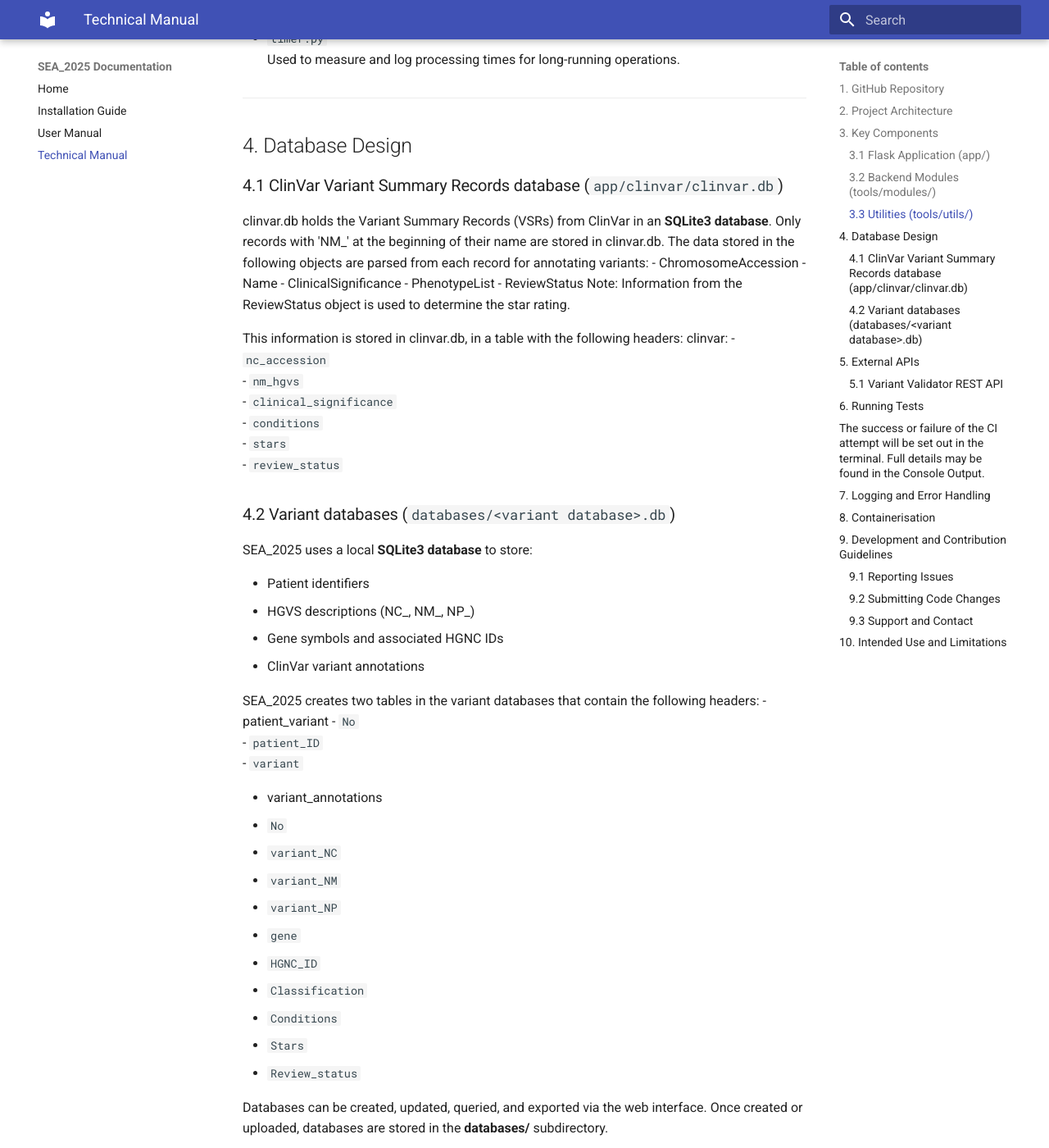
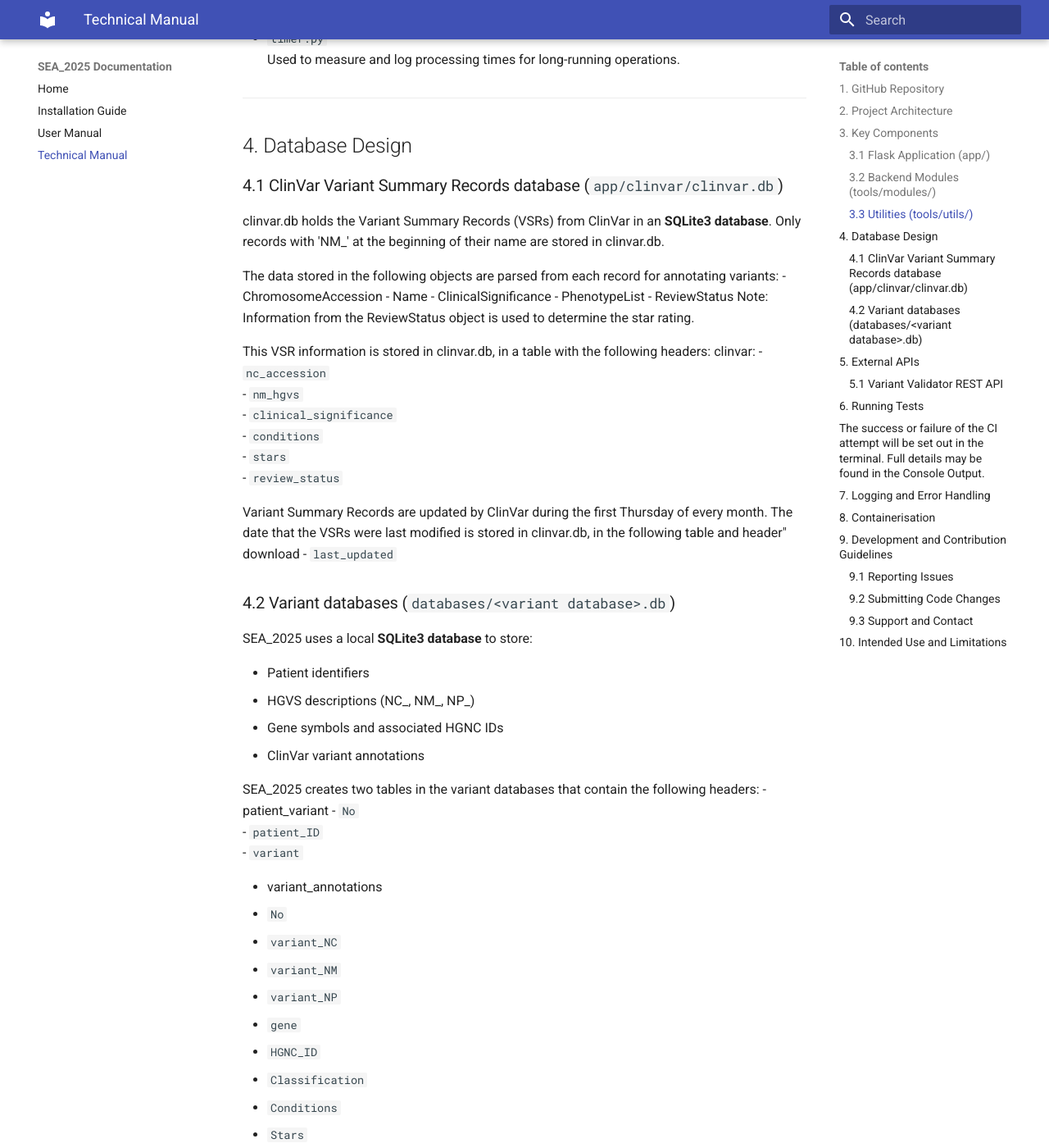
Before and after one commit to RebeccaSizer/Software_Engineering_Assessment_2025_AR_RW_RS, an MkDocs documentation site: the page built from docs/technical_manual.md, in a window 1280 px wide and 1400 px high, scrolled down 2472 px. Shown: the whole window at 82% size. Built offline with MkDocs 1.6.1 and Material for MkDocs 9.7.7, drawn with Linux system fonts in a browser that asks for light colours; some of the changed text lies outside the part shown.

Commit message:
Update technical_manual.md

```diff
--- a/docs/technical_manual.md
+++ b/docs/technical_manual.md
@@ -111,7 +111,10 @@ Software_Engineering_Assessment_2025_AR_RW_RS
 
 ### 4.1 ClinVar Variant Summary Records database (`app/clinvar/clinvar.db`)
 
-clinvar.db holds the Variant Summary Records (VSRs) from ClinVar in an **SQLite3 database**. Only records with 'NM_' at the beginning of their name are stored in clinvar.db. The data stored in the following objects are parsed from each record for annotating variants:
+clinvar.db holds the Variant Summary Records (VSRs) from ClinVar in an **SQLite3 database**.
+Only records with 'NM_' at the beginning of their name are stored in clinvar.db.
+
+The data stored in the following objects are parsed from each record for annotating variants:
 - ChromosomeAccession
 - Name
 - ClinicalSignificance
@@ -119,7 +122,7 @@ clinvar.db holds the Variant Summary Records (VSRs) from ClinVar in an **SQLite3
 - ReviewStatus
 Note: Information from the ReviewStatus object is used to determine the star rating.
 
-This information is stored in clinvar.db, in a table with the following headers:
+This VSR information is stored in clinvar.db, in a table with the following headers:
 clinvar:
   - `nc_accession`
   - `nm_hgvs`
@@ -127,6 +130,11 @@ clinvar:
   - `conditions`
   - `stars`
   - `review_status`
+
+Variant Summary Records are updated by ClinVar during the first Thursday of every month.
+The date that the VSRs were last modified is stored in clinvar.db, in the following table and header"
+download
+  - `last_updated`
 
 ### 4.2 Variant databases (`databases/<variant database>.db`)
 
@@ -157,6 +165,9 @@ SEA_2025 creates two tables in the variant databases that contain the following
 
 Databases can be created, updated, queried, and exported via the web interface.
 Once created or uploaded, databases are stored in the **databases/** subdirectory.
+
+
+Note: Variants not found in clinvar.db are not added to the respective variant dataabase.
 
 ---
 
```
